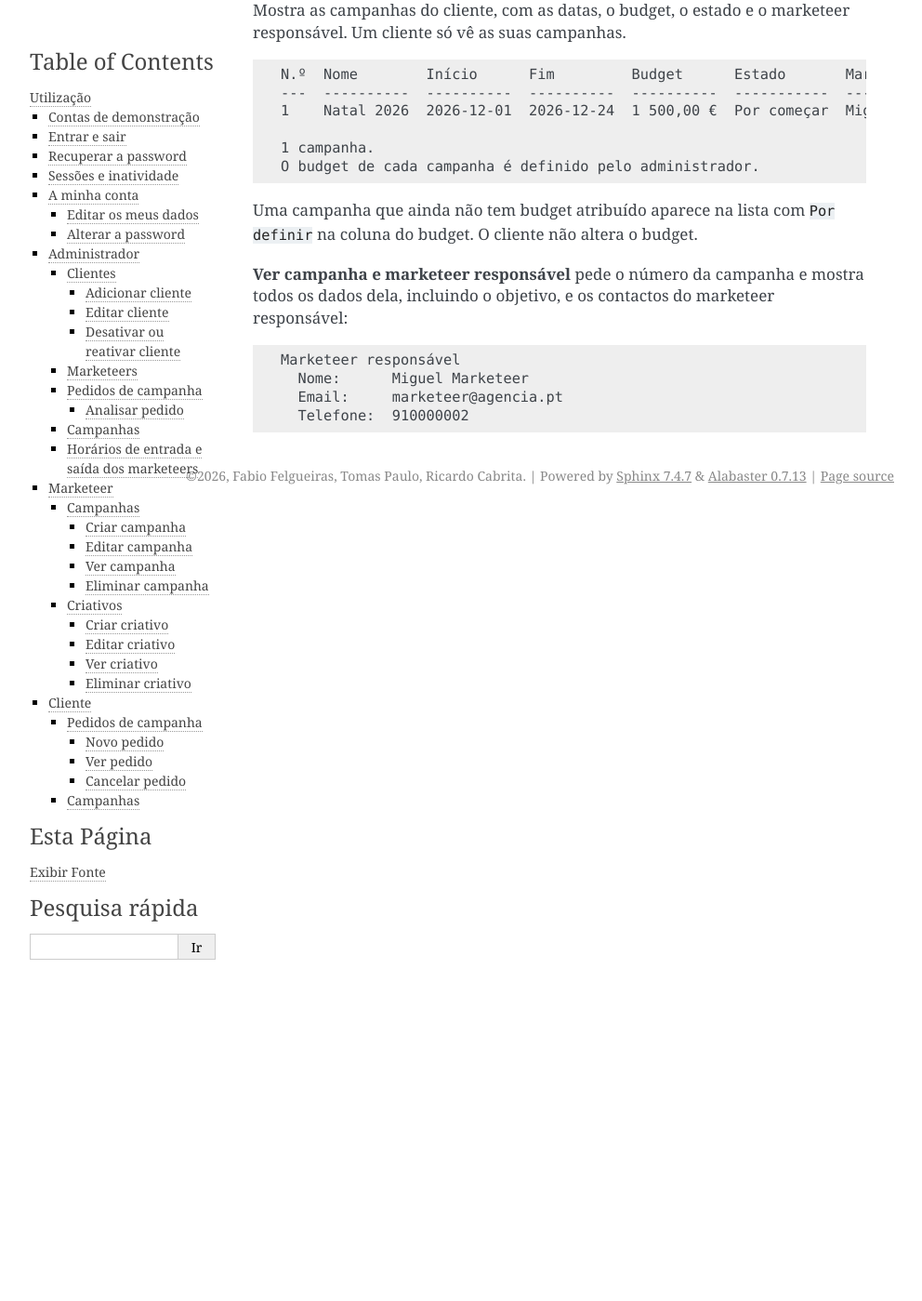
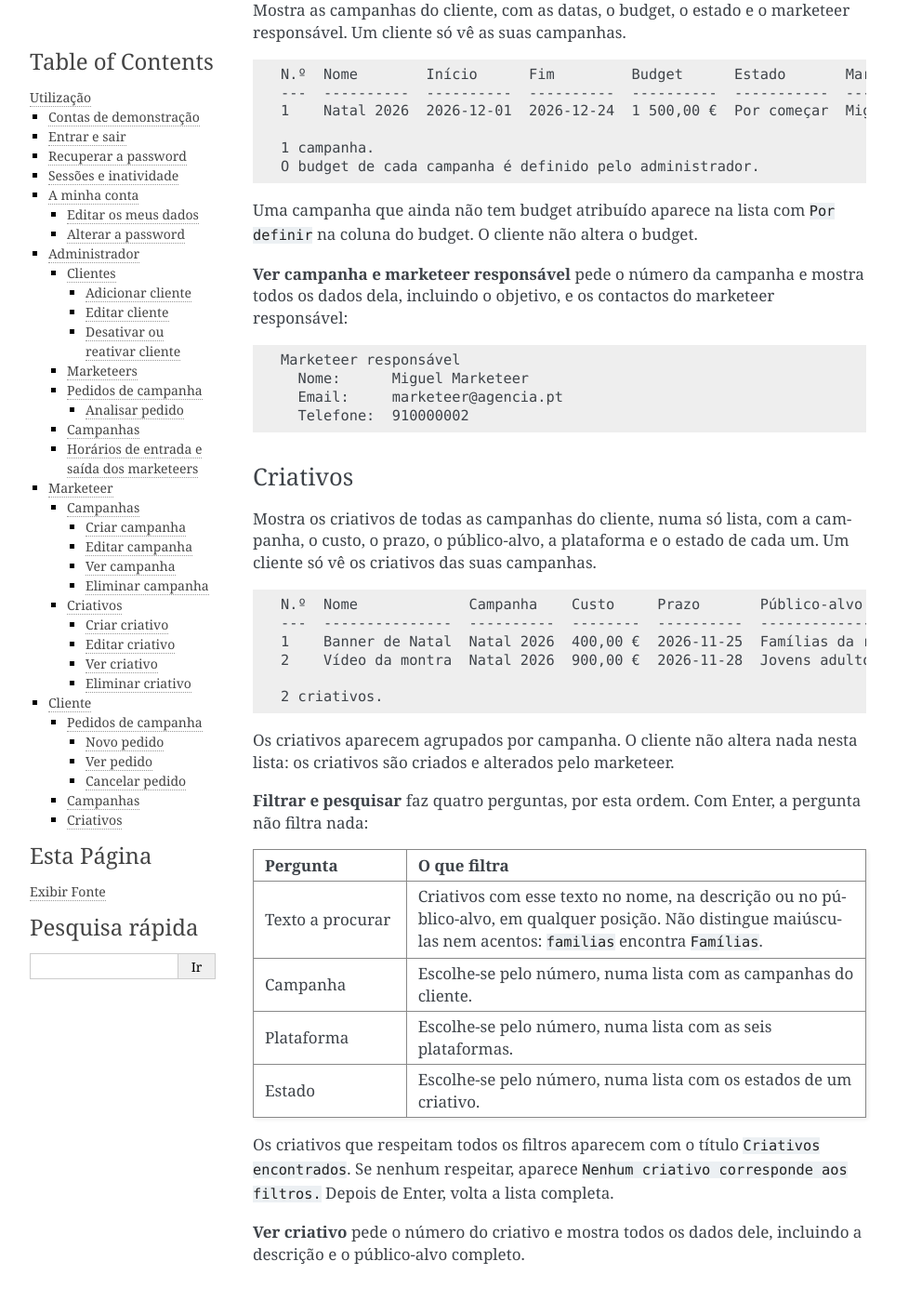
Before and after one commit to Blive77/ADC-TrabGrupo, a Sphinx documentation site: the page built from docs/utilizacao.rst, in a window 1280 px wide and 1400 px high, scrolled down 11296 px. Shown: the whole window at 93% size, without its empty margins (148-1140 px from the left). Built offline with Sphinx 7.4.7, drawn with Linux system fonts in a browser that asks for light colours.

Commit message:
docs: documentar os criativos vistos pelo cliente

```diff
--- a/docs/arquitetura.rst
+++ b/docs/arquitetura.rst
@@ -30,7 +30,7 @@ Estrutura de pastas
        admin.py           opções do menu do Administrador
        gestao.py          gestão de clientes e marketeers, pelo Administrador
        campanhas.py       campanhas, nos menus dos três perfis
-       criativos.py       criativos, no menu do Marketeer
+       criativos.py       criativos, nos menus do Marketeer e do Cliente
        pedidos.py         pedidos de campanha, nos menus do Cliente e do Administrador
        conta.py           opções da conta, comuns a todos os perfis
        recuperacao.py     recuperação da password
--- a/docs/utilizacao.rst
+++ b/docs/utilizacao.rst
@@ -615,3 +615,50 @@ responsável:
      Nome:      Miguel Marketeer
      Email:     marketeer@agencia.pt
      Telefone:  910000002
+
+Criativos
+~~~~~~~~~
+
+Mostra os criativos de todas as campanhas do cliente, numa só lista, com a
+campanha, o custo, o prazo, o público-alvo, a plataforma e o estado de cada
+um. Um cliente só vê os criativos das suas campanhas.
+
+.. code-block:: text
+
+   N.º  Nome             Campanha    Custo     Prazo       Público-alvo               Plataforma  Estado
+   ---  ---------------  ----------  --------  ----------  -------------------------  ----------  -------------
+   1    Banner de Natal  Natal 2026  400,00 €  2026-11-25  Famílias da região de...   Facebook    Em preparação
+   2    Vídeo da montra  Natal 2026  900,00 €  2026-11-28  Jovens adultos, 18 a 3...  Instagram   Em preparação
+
+   2 criativos.
+
+Os criativos aparecem agrupados por campanha. O cliente não altera nada
+nesta lista: os criativos são criados e alterados pelo marketeer.
+
+**Filtrar e pesquisar** faz quatro perguntas, por esta ordem. Com Enter, a
+pergunta não filtra nada:
+
+.. list-table::
+   :header-rows: 1
+   :widths: 25 75
+
+   * - Pergunta
+     - O que filtra
+   * - Texto a procurar
+     - Criativos com esse texto no nome, na descrição ou no público-alvo, em
+       qualquer posição. Não distingue maiúsculas nem acentos: ``familias``
+       encontra ``Famílias``.
+   * - Campanha
+     - Escolhe-se pelo número, numa lista com as campanhas do cliente.
+   * - Plataforma
+     - Escolhe-se pelo número, numa lista com as seis plataformas.
+   * - Estado
+     - Escolhe-se pelo número, numa lista com os estados de um criativo.
+
+Os criativos que respeitam todos os filtros aparecem com o título
+``Criativos encontrados``. Se nenhum respeitar, aparece
+``Nenhum criativo corresponde aos filtros.`` Depois de Enter, volta a lista
+completa.
+
+**Ver criativo** pede o número do criativo e mostra todos os dados dele,
+incluindo a descrição e o público-alvo completo.
```
